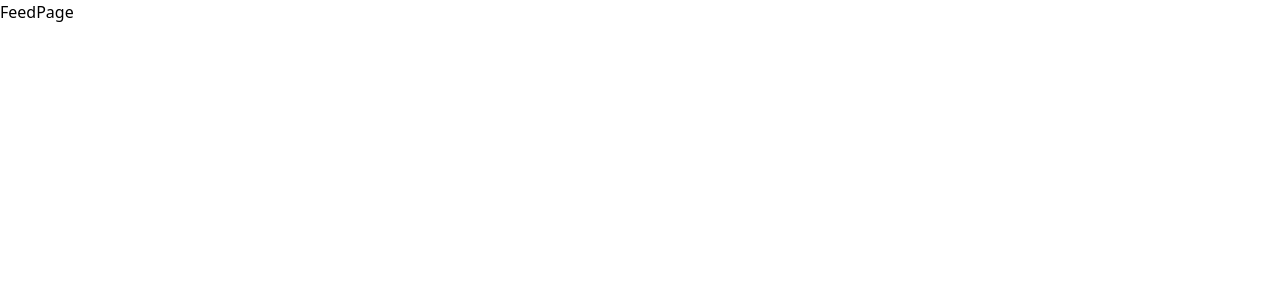
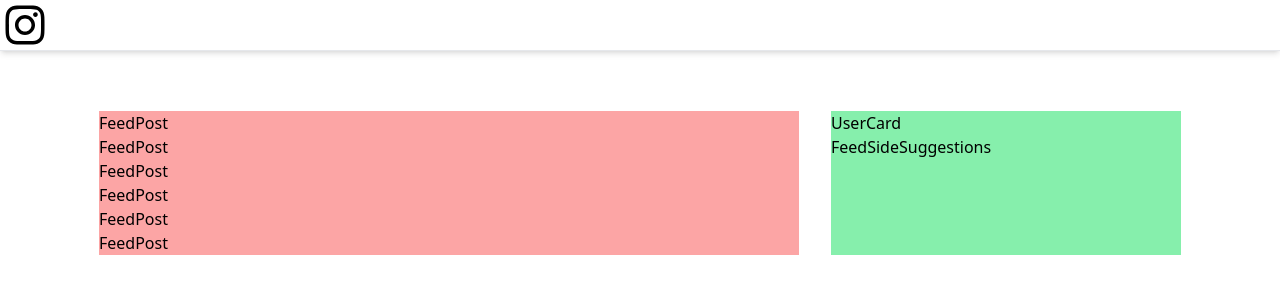
Before and after one commit to rabit1977/INSTAGRAM-Full-app, a React (Create React App) app: page / in a window 1280 px wide. Shown: the top 300 px of the page. Built offline with nearby package versions, Linux system fonts and the light colour scheme.

Commit message:
creating FeedPage

```diff
--- /dev/null
+++ b/src/components/feed/FeedPost.js
@@ -0,0 +1,5 @@
+import React from 'react';
+
+export default function FeedPost() {
+  return <div>FeedPost</div>;
+}
--- /dev/null
+++ b/src/components/feed/FeedSideSuggestions.js
@@ -0,0 +1,7 @@
+import React from 'react'
+
+export default function FeedSideSuggestions() {
+  return (
+    <div>FeedSideSuggestions</div>
+  )
+}
--- /dev/null
+++ b/src/components/shared/UserCard.js
@@ -0,0 +1,7 @@
+import React from 'react'
+
+export default function UserCard() {
+  return (
+    <div>UserCard</div>
+  )
+}
--- /dev/null
+++ b/src/data.js
@@ -0,0 +1,76 @@
+import { v4 as uuid } from 'uuid';
+
+export const defaultUser = {
+  id: uuid(),
+  username: 'username',
+  name: 'name',
+  profile_image:
+    'https://yt3.ggpht.com/n3jqAh46wfoODJ0DlAfOI2CKfXhxOH4o5zrlx1KaEJ7ULe9Eo8PKvK_HEJ7sJ3uOy3ibKwFY=s88-c-k-c0x00ffffff-no-rj-mo',
+};
+
+export function getdefaultUser() {
+  return {
+    id: uuid(),
+    username: 'username',
+    name: 'name',
+    profile_image:
+      'https://yt3.ggpht.com/n3jqAh46wfoODJ0DlAfOI2CKfXhxOH4o5zrlx1KaEJ7ULe9Eo8PKvK_HEJ7sJ3uOy3ibKwFY=s88-c-k-c0x00ffffff-no-rj-mo',
+  };
+}
+
+export function defaultPost() {
+  return {
+    id: uuid(),
+    likes: 8,
+    caption: `lorem`,
+    user: 'defaultUser',
+    // chossen ranodm video links from netNinja youtube channel
+    media:
+      'https://www.youtube.com/watch?v=98BzS5Oz5E4&list=PL4cUxeGkcC9iJ_KkrkBZWZRHVwnzLIoUE&index=1',
+    comments: [],
+    created_at: '2022-08-26T03:10:25.448328+00:00',
+  };
+}
+export function getDefaultPost() {
+  return {
+    id: uuid(),
+    likes: 13,
+    caption: `Come into our world of programming language,Learn modern ReactJs`,
+    // chossen ranodm video links from netNinja youtube channel
+    media:
+      'https://www.youtube.com/watch?v=8DploTqLstE&list=PL4cUxeGkcC9iJ_KkrkBZWZRHVwnzLIoUE&index=2',
+    comments: [],
+    created_at: '2020-02-28T03:08:14.522421+00:00',
+  };
+}
+
+// export const defaultNotifications = [
+//     {
+//       id: uuid(),
+//       type: "follow",
+//       user: defaultUser,
+//       created_at: "2020-02-29T03:08:14.522421+00:00",
+//     },
+//     {
+//       id: uuid(),
+//       type: "like",
+//       user: defaultUser,
+//       post: defaultPost,
+//       created_at: "2020-02-29T03:08:14.522421+00:00",
+//     },
+//   ];
+
+//   export const defaultCurrentUser = {
+//     id: uuid(),
+//     username: "me",
+//     name: "myself",
+//     profile_image:
+//       "https://scontent-ort2-2.cdninstagram.com/v/t51.2885-19/s150x150/82559664_3161307737426774_8687807477812559872_n.jpg?_nc_ht=scontent-ort2-2.cdninstagram.com&_nc_ohc=llb3VCRb-mkAX_XTEi3&oh=64f0323db646c01299e513e3337b83ff&oe=5E8620BF",
+//     website: "https://react12.io",
+//     email: "me@gmail.com",
+//     bio: "This is my bio",
+//     phone_number: "555-555-5555",
+//     posts: [],
+//     followers: [defaultUser],
+//     following: [defaultUser],
+//   };
--- a/src/pages/feed.js
+++ b/src/pages/feed.js
@@ -1,5 +1,28 @@
 import React from 'react';
+import FeedPost from '../components/feed/FeedPost';
+import Layout from '../components/shared/Layout';
+import { getDefaultPost } from '../data';
+import UserCard from '../components/shared/UserCard';
+import FeedSideSuggestions from '../components/feed/FeedSideSuggestions';
 
 export default function FeedPage() {
-  return <div>FeedPage</div>;
+  return (
+    <Layout>
+      <div className='flex max-w-5/6 justify-center gap-8'>
+        {/* Feed Posts */}
+        <div className='flex flex-col min-w-[700px] bg-red-300'>
+          {Array.from({ length: 6 }, () => getDefaultPost()).map((post) => (
+            <FeedPost key={post.id} post={post} />
+          ))}
+        </div>
+        {/* Sidebar */}
+        <div className='hidden xl:block  flex-col sm:min-w-[350px] bg-green-300'>
+          <div>
+            <UserCard />
+            <FeedSideSuggestions />
+          </div>
+        </div>
+      </div>
+    </Layout>
+  );
 }
--- a/src/pages/login.js
+++ b/src/pages/login.js
@@ -7,8 +7,9 @@ export default function LoginPage() {
   return (
     <>
       <SEO title='Login' />
-      <section className='flex flex-col w-screen h-screen'>
-        <article className='bg-white w-[360px] h-auto space-y-4 flex justify-center flex-col rounded-md p-8 shadow-2xl m-auto'>
+      <section className='flex flex-col justify-center h-screen'>
+        <div className=''>
+          <article className='bg-white w-[360px] h-auto space-y-4 flex justify-center flex-col rounded-md p-8 shadow-xl m-auto mb-4 border-2 border-black/20'>
             <div className='space-y-4 flex justify-center flex-col'>
               <img src='/Instagram.logo.png' alt='instagram logo' />
               <h2 className='text-center text-lg mb-6'> </h2>
@@ -42,15 +43,16 @@ export default function LoginPage() {
                 <h4> Forgot password!</h4>
               </button>
             </div>
-          <div className='flex m-auto'>
-            <p className='font-light'>Have an account?</p>
+          </article>
+          <div className='bg-white w-[360px] flex justify-center rounded-md p-8 shadow-xl mx-auto border-2 border-black/20'>
+            <p className='font-light'>Don't have an account?</p>
             <Link to='/accounts/emailsignup'>
               <button type='button' className='ml-2 underline text-blue-500'>
                 Sign Up
               </button>
             </Link>
           </div>
-        </article>
+        </div>
       </section>
     </>
   );
--- a/src/pages/signup.js
+++ b/src/pages/signup.js
@@ -7,8 +7,9 @@ export default function SignupPage() {
   return (
     <>
       <SEO title='Sign Up' />
-      <section className='flex flex-col w-screen h-screen'>
-        <article className='bg-white w-[360px] h-auto space-y-4 flex justify-center flex-col rounded-md p-8 shadow-2xl m-auto'>
+      <section className='flex flex-col justify-center h-screen'>
+        <div>
+          <article className='bg-white w-[360px] h-auto space-y-4 flex justify-center flex-col rounded-md p-8 border-2 border-black/20 shadow-xl m-auto mb-4'>
             <div className='flex justify-center flex-col'>
               <img src='/Instagram.logo.png' alt='instagram logo' />
               <h2 className='text-center text-lg mb-6'>
@@ -53,7 +54,8 @@ export default function SignupPage() {
                 </button>
               </form>
             </div>
-          <div className='flex m-auto'>
+          </article>
+          <div className='bg-white w-[360px] flex justify-center rounded-md p-8 shadow-xl mx-auto border-2 border-black/20'>
             <p className='font-light'>Have an account?</p>
             <Link to='/accounts/login'>
               <button type='button' className='ml-2 underline text-blue-500'>
@@ -61,7 +63,7 @@ export default function SignupPage() {
               </button>
             </Link>
           </div>
-        </article>
+        </div>
       </section>
     </>
   );
```
Lines whose indentation alone changed are shown as unchanged.
